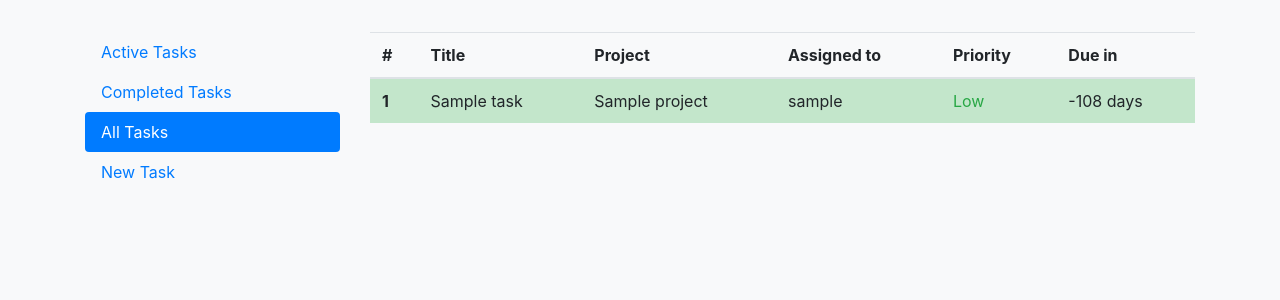
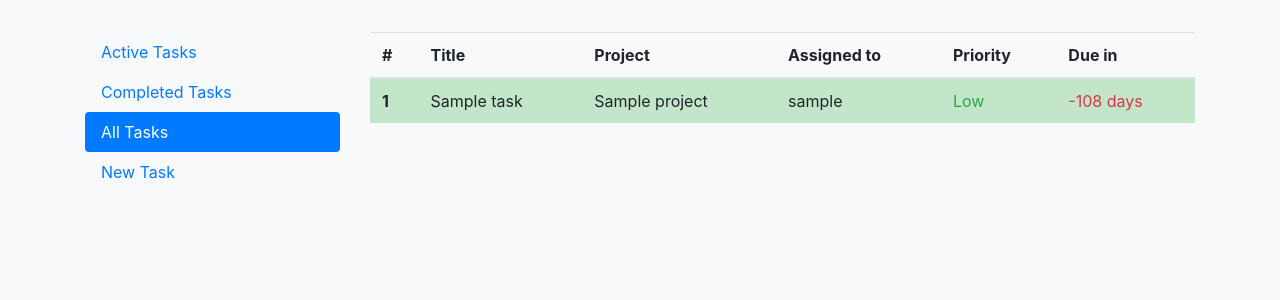
Before and after one commit to Rory-Sullivan/Lambda-Project-Management, a Django app: page /tasks/ in a window 1280 px wide. Shown: the part 56-356 px from the top of the page. Run offline with Django 3.2, Linux system fonts and the light colour scheme; a user stored in the database is signed in; tables that the repository leaves empty hold one stand-in row (values such as "Sample post"); some libraries are stand-ins or nearby versions.

Commit message:
Colour coded days till due values. task#24

```diff
--- a/lambda/tasks/templates/tasks/task_list.html
+++ b/lambda/tasks/templates/tasks/task_list.html
@@ -40,14 +40,38 @@
       <td>{{ task.title }}</td>
       <td>{{ task.assigned_to_project }}</td>
       <td>{{ task.assigned_to_user }}</td>
+
       {% if task.priority_level <= 3 %}
-      <td class="text-success" data-sort-value="{{ task.priority_level }}">{{ task.get_priority_level_display }}</td>
+        <td class="text-success" data-sort-value="{{ task.priority_level }}">
+          {{ task.get_priority_level_display }}
+        </td>
       {% elif task.priority_level <= 6 %}
-      <td class="text-warning" data-sort-value="{{ task.priority_level }}">{{ task.get_priority_level_display }}</td>
+        <td class="text-warning" data-sort-value="{{ task.priority_level }}">
+          {{ task.get_priority_level_display }}
+        </td>
       {% elif task.priority_level <= 9 %}
-      <td class="text-danger" data-sort-value="{{ task.priority_level }}">{{ task.get_priority_level_display }}</td>
+        <td class="text-danger" data-sort-value="{{ task.priority_level }}">
+          {{ task.get_priority_level_display }}
+        </td>
+      {% else %}
+        <td data-sort-value="{{ task.priority_level }}">
+          {{ task.get_priority_level_display }}
+        </td>
       {% endif %}
-      <td data-sort-value="{{ task.days_till_due }}">{{ task.days_till_due }}&nbsp;days</td>
+
+      {% if task.days_till_due > 7 %}
+        <td class="text-success" data-sort-value="{{ task.days_till_due }}">
+          {{ task.days_till_due }}&nbsp;days
+        </td>
+      {% elif task.days_till_due > 0 and task.days_till_due <= 7 %}
+        <td class="text-warning" data-sort-value="{{ task.days_till_due }}">
+          {{ task.days_till_due }}&nbsp;days
+        </td>
+      {% else %}
+        <td class="text-danger" data-sort-value="{{ task.days_till_due }}">
+          {{ task.days_till_due }}&nbsp;days
+        </td>
+      {% endif %}
     </tr>
   {% endfor %}
 {% endblock tableBody %}
```
